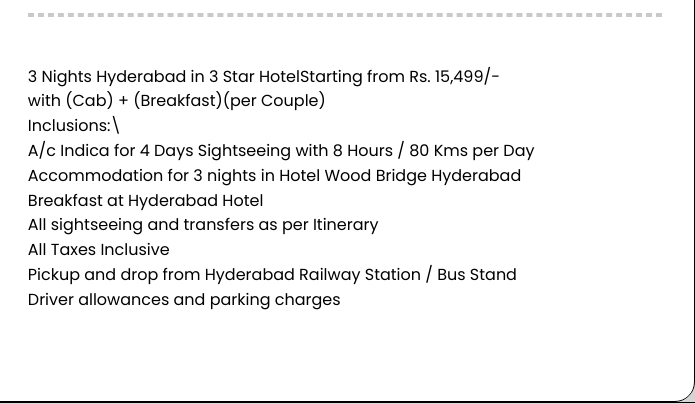
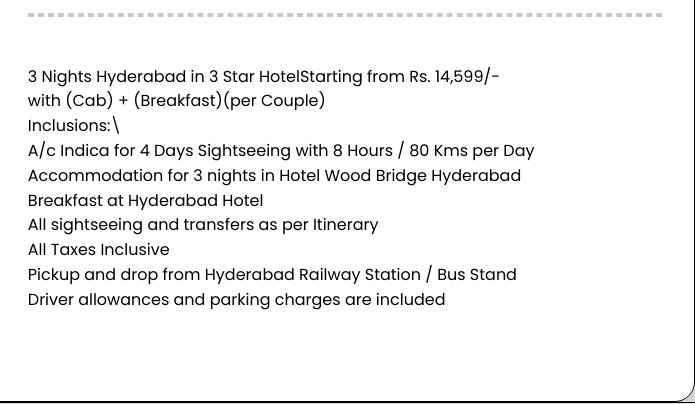
Before and after one commit to TourFluent/Testers, a website built with Parcel: page package-info.html in a window 1280 px wide. Shown: the part 1334-1738 px from the top of the page, 585-1280 px from the left. Built offline with nearby package versions, Linux system fonts and the light colour scheme.

Commit message:
minor changes added

```diff
--- a/package-info.html
+++ b/package-info.html
@@ -104,7 +104,7 @@
             <div class="package-info-btn-group1"></div>
             <span class="package-info-text025">
               <span>
-                3 Nights Hyderabad in 3 Star HotelStarting from Rs. 15,499/-
+                3 Nights Hyderabad in 3 Star HotelStarting from Rs. 14,599/-
               </span>
               <br />
               <span>with (Cab) + (Breakfast)(per Couple)</span>
@@ -129,7 +129,7 @@
                 Pickup and drop from Hyderabad Railway Station / Bus Stand
               </span>
               <br />
-              <span>Driver allowances and parking charges</span>
+              <span>Driver allowances and parking charges are included </span>
               <br />
               <br />
             </span>
```
